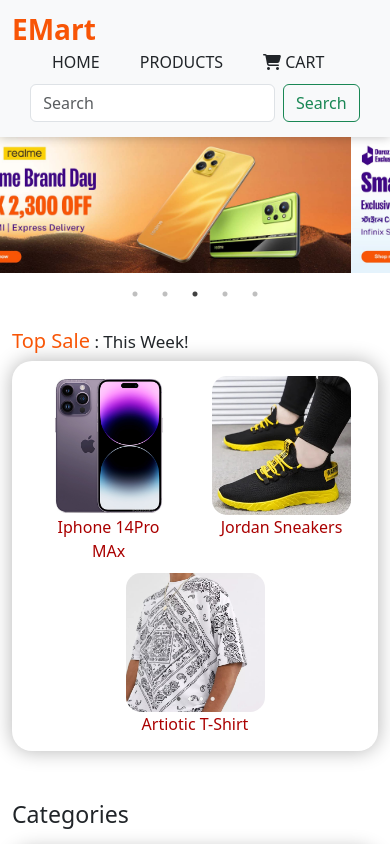
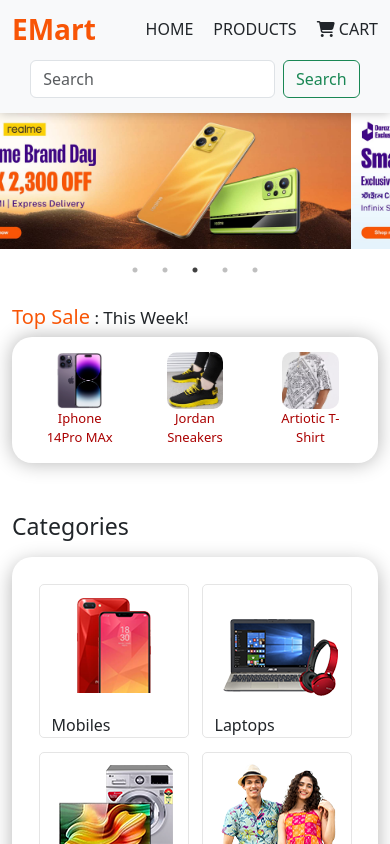
Before and after one commit to sajib-hossan1/emart-ecommerce-website-client, a React (Create React App) app: page / in a window 390 px wide. Shown: the top 844 px of the page. Built offline with nearby package versions, Linux system fonts and the light colour scheme.

Commit message:
rearrange some sections

```diff
--- a/src/pages/Categories/Categories.css
+++ b/src/pages/Categories/Categories.css
@@ -12,7 +12,7 @@
     overflow: hidden;
     border: 1px solid rgba(199, 199, 199, 0.454);
     margin: 7px auto;
-    width: 160px;
+    width: 150px;
     border-radius: 5px;
 }
 
--- a/src/pages/Categories/Categories.js
+++ b/src/pages/Categories/Categories.js
@@ -14,27 +14,27 @@ const Categories = () => {
                 <h3>Categories</h3>
                 <div className="container mt-3">
                     <div className="row">
-                        <div className="c-box col-md-2">
+                        <div className="c-box col-lg-2 col-md-2 col-3">
                             <img src={category1} alt="" />
                             <p>Mobiles</p>
                         </div>
-                        <div className="c-box col-md-2">
+                        <div className="c-box col-lg-2 col-md-2 col-3">
                             <img src={category2} alt="" />
                             <p>Laptops</p>
                         </div>
-                        <div className="c-box col-md-2">
+                        <div className="c-box col-lg-2 col-md-2 col-3">
                             <img src={category3} alt="" />
                             <p>Home Appliance</p>
                         </div>
-                        <div className="c-box col-md-2">
+                        <div className="c-box col-lg-2 col-md-2 col-3">
                             <img src={category4} alt="" />
                             <p>Fashion</p>
                         </div>
-                        <div className="c-box col-md-2">
+                        <div className="c-box col-lg-2 col-md-2 col-3">
                             <img src={category5} alt="" />
                             <p>Baby Item</p>
                         </div>
-                        <div className="c-box col-md-2">
+                        <div className="c-box col-lg-2 col-md-2 col-3">
                             <img src={category6} alt="" />
                             <p>Grocery</p>
                         </div>
--- a/src/pages/Navbar/Navbar.css
+++ b/src/pages/Navbar/Navbar.css
@@ -34,5 +34,6 @@
     .nav-links a {
         font-size: 16px;
         font-weight: 500;
+        margin-left: 20px;
     }
 }
--- a/src/pages/TopSale/TopSale.css
+++ b/src/pages/TopSale/TopSale.css
@@ -19,13 +19,13 @@
 
 .top-sale-main .t-sale-box {
     padding: 10px;
-    margin: 0 auto;
+    text-align: center;
 }
 
 .top-sale-main .t-sale-box img{
-    height: 100%;
-    width: 100%;
-    border-radius: 15px;
+    height: 70%;
+    width: 70%;
+    border-radius: 10px;
 }
 
 .t-sale-box p {
@@ -67,4 +67,7 @@
     .top-sale-main .row{
         box-shadow: 0px 0px 20px rgba(0, 0, 0, 0.298);
     }
+    .t-sale-box p {
+        font-size: 13px;
+    }
 }
--- a/src/pages/TopSale/TopSale.js
+++ b/src/pages/TopSale/TopSale.js
@@ -12,19 +12,19 @@ const TopSale = () => {
 
                 <div className="container">
                     <div className="row">
-                        <div className="col-lg-4 col-md-4 col-sm-6 col-6">
+                        <div className="col-lg-4 col-md-4 col-sm-4 col-4">
                             <div className="t-sale-box">
                                 <img src={product1} alt="hot-sale-product" />
                                 <p>Iphone 14Pro MAx</p>
                             </div>
                         </div>
-                        <div className="col-lg-4 col-md-4 col-sm-6 col-6">
+                        <div className="col-lg-4 col-md-4 col-sm-4 col-4">
                             <div className="t-sale-box">
                                 <img src={product2} alt="hot-sale-product" />
                                 <p>Jordan Sneakers</p>
                             </div>
                         </div>
-                        <div className="col-lg-4 col-md-4 col-sm-6 col-6 mx-auto">
+                        <div className="col-lg-4 col-md-4 col-sm-4 col-4 mx-auto">
                             <div className="t-sale-box">
                                 <img src={product3} alt="hot-sale-product" />
                                 <p>Artiotic T-Shirt</p>
```
